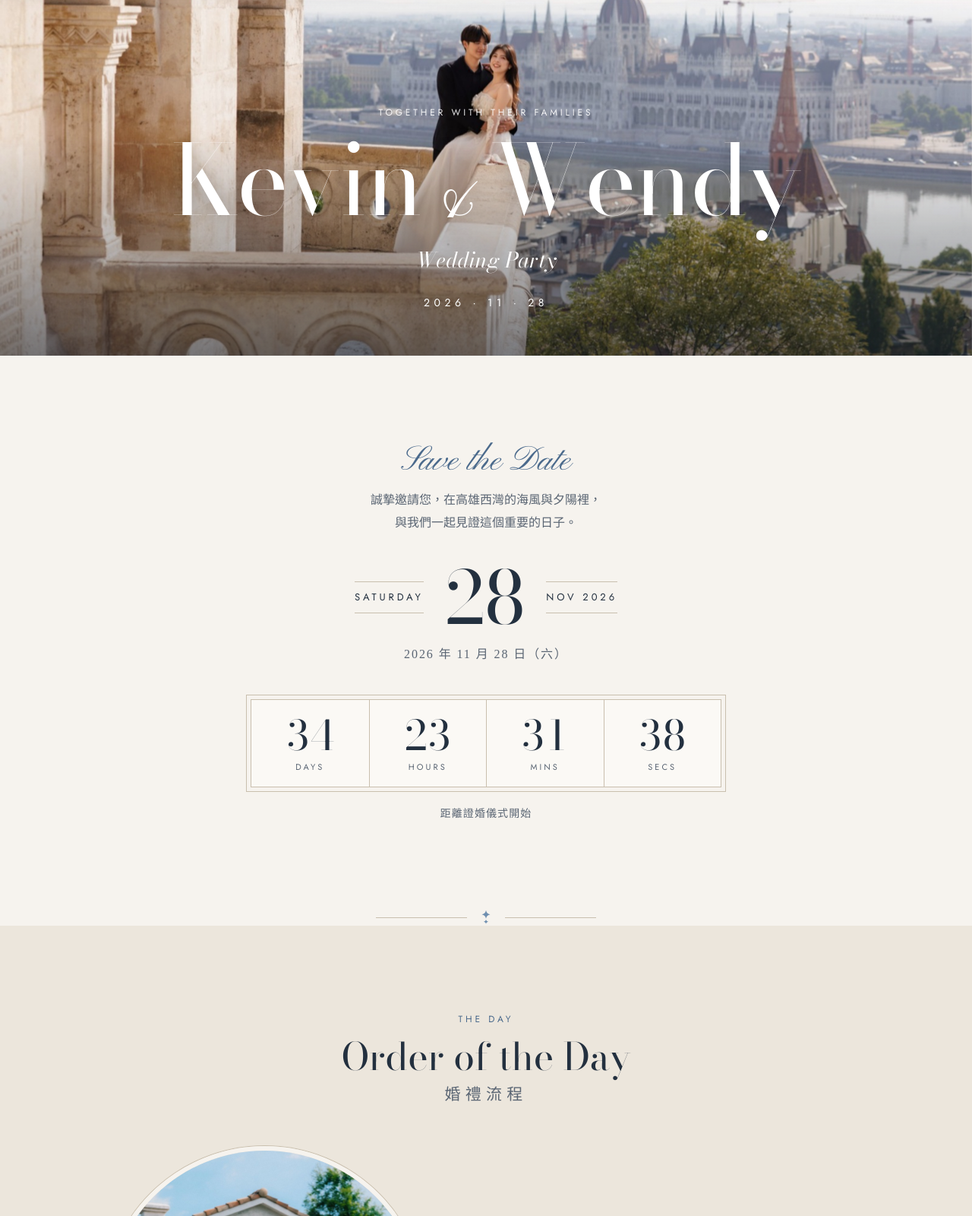
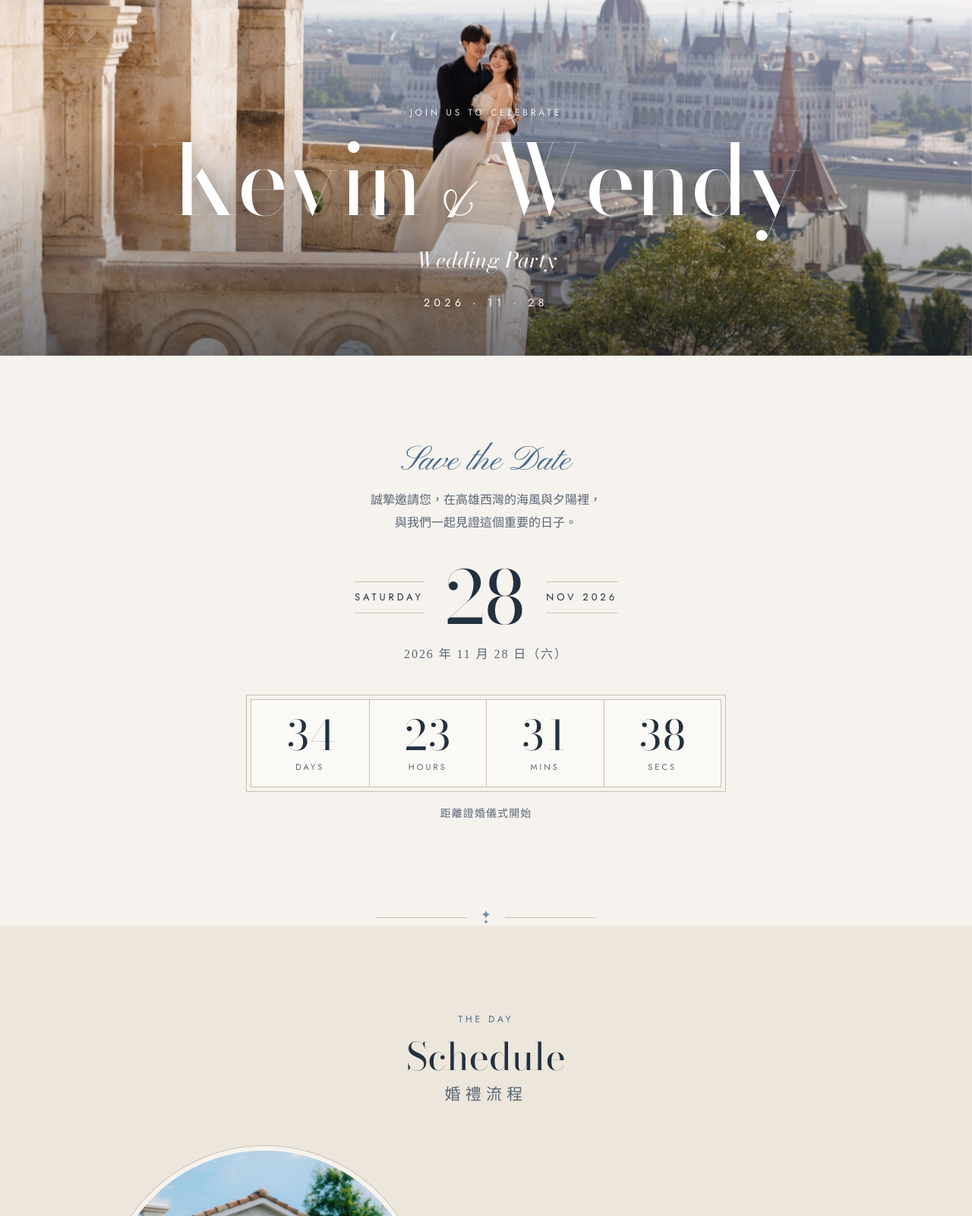
Before and after one commit to WendyW818/wedding, a plain HTML site: page index.html in a window 1280 px wide. Shown: the part 220-1820 px from the top of the page at 76% size. Drawn offline with nearby package versions, Linux system fonts and the light colour scheme.

Commit message:
Add files via upload

```diff
--- a/index.html
+++ b/index.html
@@ -449,7 +449,7 @@ footer p { margin: 0; color: var(--ink-soft); letter-spacing: .14em; font-size:
 <header class="hero">
   <img src="photos/1.jpg" alt="Kevin 與 Wendy 在布達佩斯漁人堡，背景是多瑙河與國會大廈">
   <div class="hero-text wrap">
-    <div class="label">Together with their families</div>
+    <div class="label">Join us to celebrate</div>
     <h1 class="names">Kevin<span class="amp">&amp;</span>Wendy</h1>
     <p class="hero-sub">Wedding Party</p>
     <div class="hero-date">2026 · 11 · 28</div>
@@ -488,7 +488,7 @@ footer p { margin: 0; color: var(--ink-soft); letter-spacing: .14em; font-size:
   <div class="wrap">
     <div class="sec-head">
       <span class="label">The Day</span>
-      <h2>Order of the Day<span class="zh">婚禮流程</span></h2>
+      <h2>Schedule<span class="zh">婚禮流程</span></h2>
     </div>
 
     <div class="schedule">
@@ -697,8 +697,6 @@ footer p { margin: 0; color: var(--ink-soft); letter-spacing: .14em; font-size:
       <figure style="--r:1.5000"><img src="photos/28.jpg" alt="新人提著紅燈籠走過石橋" loading="lazy"></figure>
       <figure style="--r:1.5000"><img src="photos/29.jpg" alt="新人站在金柱殿堂前的階梯上" loading="lazy"></figure>
     </div>
-
-    <p class="gallery-cap">From Budapest to the garden cottage, and now to you.</p>
   </div>
 </section>
 
```
